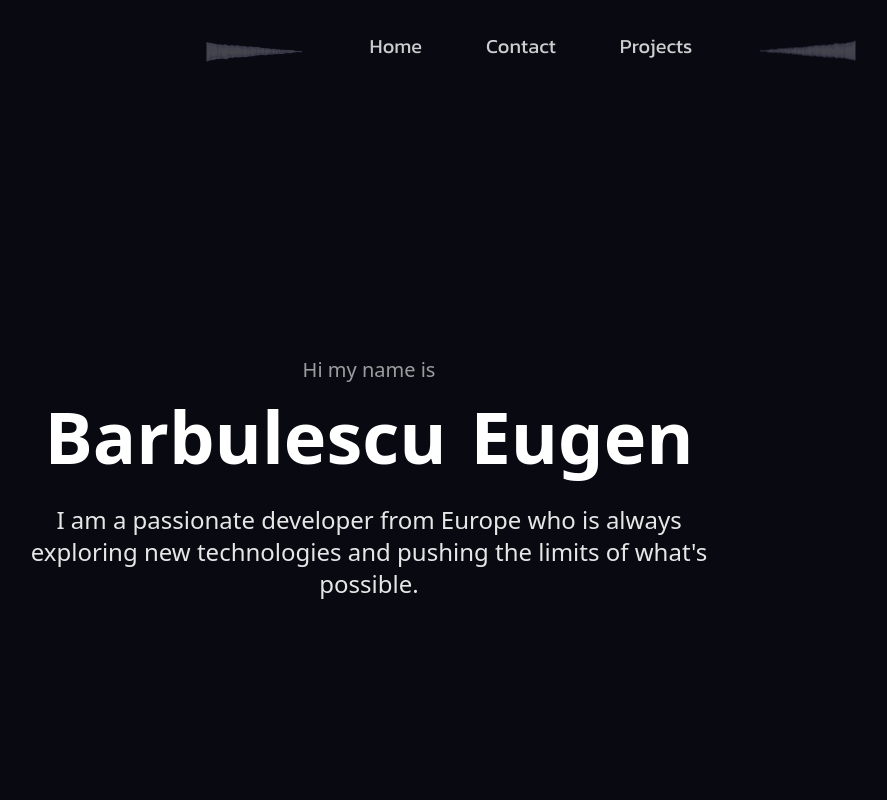
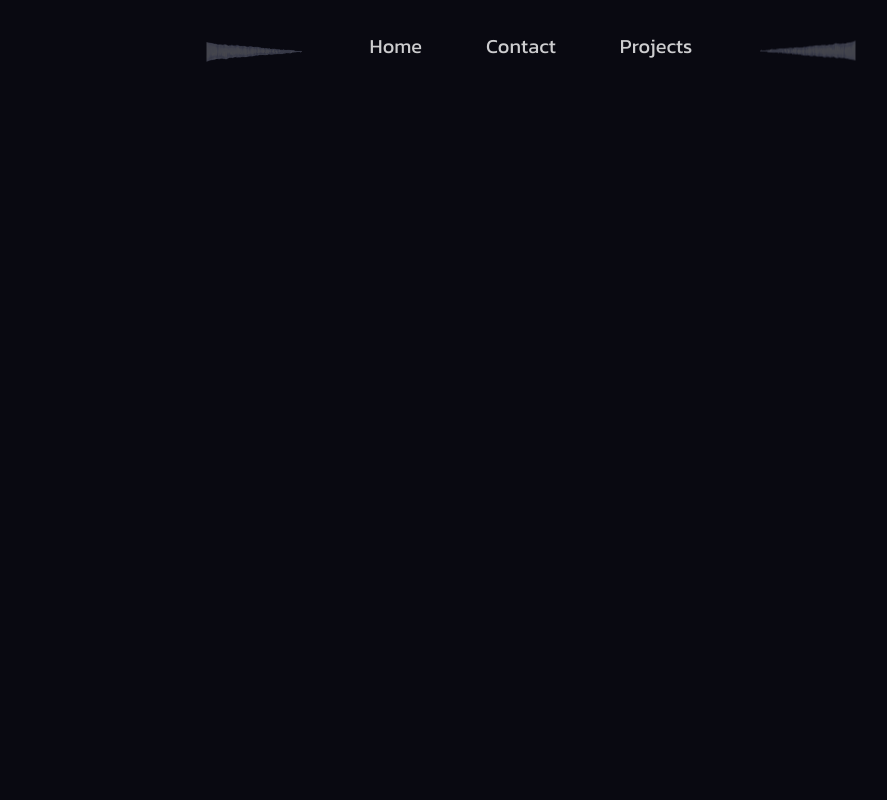
Before and after one commit to erupturatis/Personal-Website, a Next.js app: page / in a window 1280 px wide. Shown: the top 800 px of the page, without its empty margins (109-996 px from the left). Built offline with nearby package versions, Linux system fonts and the light colour scheme.

Commit message:
(working)[remove hero again]

```diff
--- a/src/components/home/hero/Hero.tsx
+++ b/src/components/home/hero/Hero.tsx
@@ -19,7 +19,7 @@ const Hero = () => {
   const [textHero, setTextHero] = useState(false);
   useEffect(() => {
     setTimeout(() => {
-      setTextHero(true);
+      setTextHero(false);
     }, 100);
     setTimeout(() => {
       setRenderHusky(false);
--- a/src/components/home/hero/Husky.tsx
+++ b/src/components/home/hero/Husky.tsx
@@ -70,6 +70,8 @@ const Husky = ({ width }: IHuskyProps) => {
       const scrollEyes = boundedWidth < 1280;
       const { current: base } = baseSize;
 
+      console.log('base');
+
       const params: IParamsHuskyScript = {
         // rations for the eye placement on the huskies face
         leftEyeBaseX: base * 0.088,
@@ -102,7 +104,10 @@ const Husky = ({ width }: IHuskyProps) => {
     baseSize.current = 800 * scale;
     setTriggerRender((prev) => !prev);
 
+    console.log('triggerRender');
+
     setTimeout(() => {
+      console.log('add eye following');
       addEyeFollowingBehavior(boundedWidth, scale);
     }, 200);
   }, []);
```
